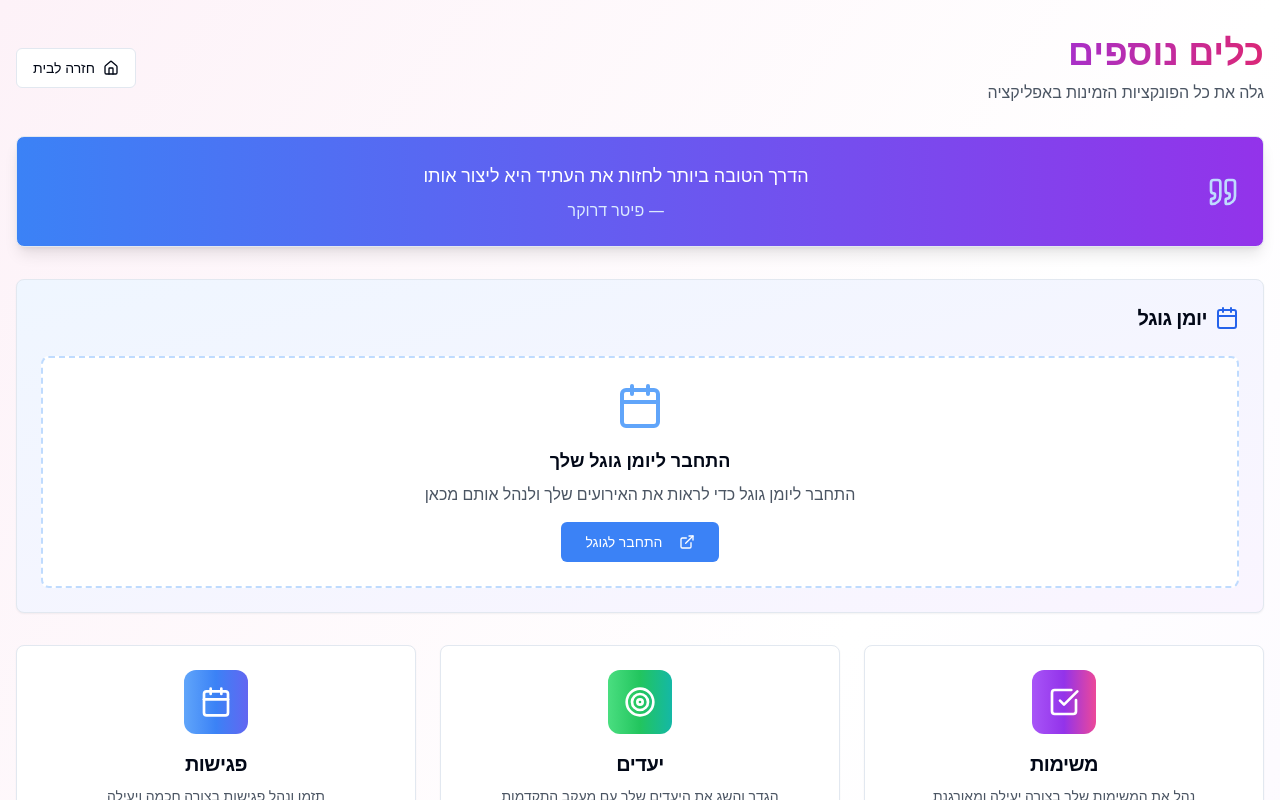
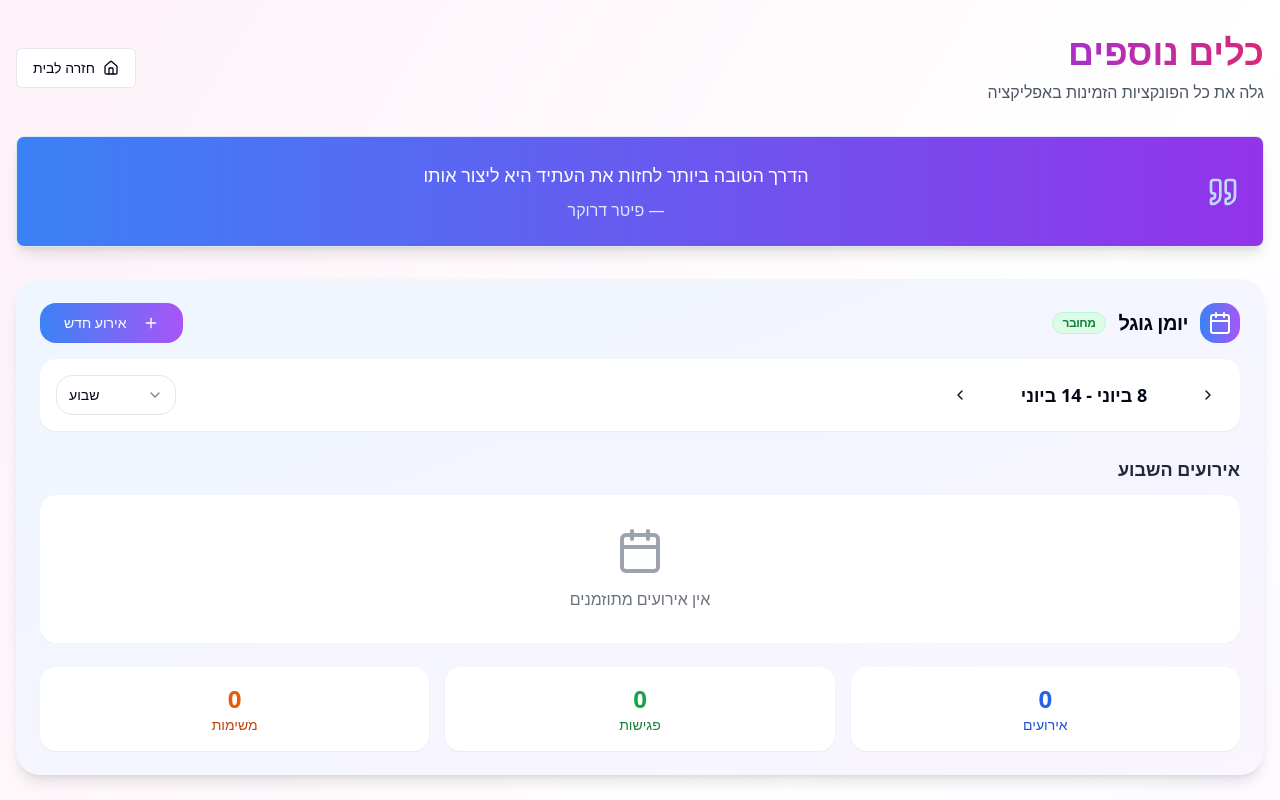
Before and after one commit to yayovtt/site-shape-mimic-magic, a React (Vite) app: page /tools in a window 1280 px wide. Shown: the top 800 px of the page. Built offline with nearby package versions, Linux system fonts and the light colour scheme.

Commit message:
Implement automatic Google Calendar connection and display.
Add a calendar icon to trigger the display, with options for day, week, and month views, and a rounded design.

```diff
--- a/src/components/GoogleCalendarIntegration.tsx
+++ b/src/components/GoogleCalendarIntegration.tsx
@@ -1,238 +1,231 @@
 
-import React, { useState, useEffect } from 'react';
+import React, { useState } from 'react';
 import { Card, CardContent, CardHeader, CardTitle } from "@/components/ui/card";
 import { Button } from "@/components/ui/button";
 import { Badge } from "@/components/ui/badge";
-import { Calendar, Plus, ExternalLink, Check, X } from "lucide-react";
-import { useToast } from "@/hooks/use-toast";
+import { Calendar, ChevronLeft, ChevronRight, Plus } from "lucide-react";
+import { Select, SelectContent, SelectItem, SelectTrigger, SelectValue } from "@/components/ui/select";
 
 interface CalendarEvent {
   id: string;
-  summary: string;
-  start: {
-    dateTime?: string;
-    date?: string;
-  };
-  end: {
-    dateTime?: string;
-    date?: string;
-  };
-  description?: string;
+  title: string;
+  time: string;
+  date: string;
+  type: 'meeting' | 'task' | 'reminder';
 }
 
-export const GoogleCalendarIntegration = () => {
-  const [isConnected, setIsConnected] = useState(false);
-  const [events, setEvents] = useState<CalendarEvent[]>([]);
-  const [isLoading, setIsLoading] = useState(false);
-  const { toast } = useToast();
+const sampleEvents: CalendarEvent[] = [
+  { id: '1', title: 'פגישת צוות', time: '10:00', date: '2025-01-08', type: 'meeting' },
+  { id: '2', title: 'מצגת פרויקט', time: '14:30', date: '2025-01-08', type: 'task' },
+  { id: '3', title: 'שיחה עם לקוח', time: '16:00', date: '2025-01-09', type: 'meeting' },
+  { id: '4', title: 'תזכורת: דו"ח שבועי', time: '09:00', date: '2025-01-10', type: 'reminder' },
+  { id: '5', title: 'סדנת פיתוח', time: '11:00', date: '2025-01-12', type: 'task' },
+];
 
-  const handleConnectToGoogle = async () => {
-    setIsLoading(true);
-
-    try {
-      // This would normally initiate OAuth flow
-      // For demo purposes, we'll simulate connection
-      setTimeout(() => {
-        setIsConnected(true);
-        setIsLoading(false);
-
-        // Sample events for demonstration
-        setEvents([
-          {
-            id: '1',
-            summary: 'פגישת צוות',
-            start: { dateTime: new Date(Date.now() + 86400000).toISOString() },
-            end: { dateTime: new Date(Date.now() + 90000000).toISOString() },
-            description: 'פגישה שבועית עם הצוות'
-          },
-          {
-            id: '2',
-            summary: 'פרויקט חדש',
-            start: { dateTime: new Date(Date.now() + 172800000).toISOString() },
-            end: { dateTime: new Date(Date.now() + 176400000).toISOString() },
-            description: 'דיון על פרויקט חדש'
-          }
-        ]);
-
-        toast({
-          title: "התחברות הצליחה!",
-          description: "התחברת בהצלחה ליומן גוגל שלך",
-        });
-      }, 2000);
-    } catch (error) {
-      console.error("Error connecting to Google Calendar:", error);
-      toast({
-        title: "שגיאה בהתחברות",
-        description: "לא הצלחנו להתחבר ליומן גוגל. נסה שוב.",
-        variant: "destructive",
-      });
-      setIsLoading(false);
+const getEventTypeColor = (type: string) => {
+  switch (type) {
+    case 'meeting': return 'bg-blue-100 text-blue-700 border-blue-200';
+    case 'task': return 'bg-green-100 text-green-700 border-green-200';
+    case 'reminder': return 'bg-orange-100 text-orange-700 border-orange-200';
+    default: return 'bg-gray-100 text-gray-700 border-gray-200';
   }
 };
 
-  const handleDisconnect = () => {
-    setIsConnected(false);
-    setEvents([]);
-    toast({
-      title: "התנתקות הושלמה",
-      description: "התנתקת מיומן גוגל",
-    });
+const getEventTypeText = (type: string) => {
+  switch (type) {
+    case 'meeting': return 'פגישה';
+    case 'task': return 'משימה';
+    case 'reminder': return 'תזכורת';
+    default: return 'אירוע';
+  }
 };
 
-  const formatEventTime = (event: CalendarEvent) => {
-    const start = event.start.dateTime || event.start.date;
-    const end = event.end.dateTime || event.end.date;
+export const GoogleCalendarIntegration = () => {
+  const [viewType, setViewType] = useState<'day' | 'week' | 'month'>('week');
+  const [currentDate, setCurrentDate] = useState(new Date());
 
-    if (!start) return '';
+  const formatDateHeader = () => {
+    const options: Intl.DateTimeFormatOptions = {
+      year: 'numeric',
+      month: 'long',
+      day: viewType === 'day' ? 'numeric' : undefined,
+    };
 
-    const startDate = new Date(start);
-    const endDate = new Date(end || start);
+    if (viewType === 'week') {
+      const startOfWeek = new Date(currentDate);
+      const endOfWeek = new Date(currentDate);
+      endOfWeek.setDate(endOfWeek.getDate() + 6);
+      return `${startOfWeek.toLocaleDateString('he-IL', { day: 'numeric', month: 'short' })} - ${endOfWeek.toLocaleDateString('he-IL', { day: 'numeric', month: 'short' })}`;
+    }
 
-    const startTime = startDate.toLocaleTimeString('he-IL', {
-      hour: '2-digit',
-      minute: '2-digit'
+    return currentDate.toLocaleDateString('he-IL', options);
+  };
+
+  const navigateDate = (direction: 'prev' | 'next') => {
+    const newDate = new Date(currentDate);
+    if (viewType === 'day') {
+      newDate.setDate(newDate.getDate() + (direction === 'next' ? 1 : -1));
+    } else if (viewType === 'week') {
+      newDate.setDate(newDate.getDate() + (direction === 'next' ? 7 : -7));
+    } else {
+      newDate.setMonth(newDate.getMonth() + (direction === 'next' ? 1 : -1));
+    }
+    setCurrentDate(newDate);
+  };
+
+  const getFilteredEvents = () => {
+    const today = new Date().toISOString().split('T')[0];
+    const currentDateStr = currentDate.toISOString().split('T')[0];
+
+    if (viewType === 'day') {
+      return sampleEvents.filter(event => event.date === currentDateStr);
+    } else if (viewType === 'week') {
+      const weekStart = new Date(currentDate);
+      const weekEnd = new Date(currentDate);
+      weekEnd.setDate(weekEnd.getDate() + 6);
+
+      return sampleEvents.filter(event => {
+        const eventDate = new Date(event.date);
+        return eventDate >= weekStart && eventDate <= weekEnd;
       });
+    } else {
+      const monthStart = new Date(currentDate.getFullYear(), currentDate.getMonth(), 1);
+      const monthEnd = new Date(currentDate.getFullYear(), currentDate.getMonth() + 1, 0);
 
-    const endTime = endDate.toLocaleTimeString('he-IL', {
-      hour: '2-digit',
-      minute: '2-digit'
+      return sampleEvents.filter(event => {
+        const eventDate = new Date(event.date);
+        return eventDate >= monthStart && eventDate <= monthEnd;
       });
-
-    const date = startDate.toLocaleDateString('he-IL');
-
-    return `${date} • ${startTime} - ${endTime}`;
+    }
   };
 
   return (
-    <Card className="bg-gradient-to-br from-blue-50 to-purple-50">
-      <CardHeader>
-        <CardTitle className="flex items-center gap-2 text-xl">
-          <Calendar className="w-6 h-6 text-blue-600" />
+    <Card className="bg-gradient-to-br from-blue-50 to-purple-50 border-0 shadow-lg rounded-3xl overflow-hidden">
+      <CardHeader className="pb-4">
+        <div className="flex items-center justify-between">
+          <CardTitle className="flex items-center gap-3 text-xl">
+            <div className="p-2 bg-gradient-to-r from-blue-500 to-purple-500 rounded-2xl">
+              <Calendar className="w-6 h-6 text-white" />
+            </div>
             יומן גוגל
-          {isConnected && (
-            <Badge variant="secondary" className="bg-green-100 text-green-700 mr-2">
-              <Check className="w-3 h-3 ml-1" />
+            <Badge className="bg-green-100 text-green-700 border-green-200 rounded-full">
               מחובר
             </Badge>
-          )}
           </CardTitle>
-      </CardHeader>
-      <CardContent className="space-y-6">
-        {!isConnected ? (
-          <div className="text-center space-y-4">
-            <div className="p-6 bg-white rounded-lg border-2 border-dashed border-blue-200">
-              <Calendar className="w-12 h-12 text-blue-400 mx-auto mb-4" />
-              <h3 className="text-lg font-semibold mb-2">התחבר ליומן גוגל שלך</h3>
-              <p className="text-gray-600 mb-4">
-                התחבר ליומן גוגל כדי לראות את האירועים שלך ולנהל אותם מכאן
-              </p>
+
           <Button
-                onClick={handleConnectToGoogle}
-                disabled={isLoading}
-                className="bg-blue-500 hover:bg-blue-600 text-white px-6 py-2"
+            className="bg-gradient-to-r from-blue-500 to-purple-500 hover:opacity-90 text-white rounded-2xl px-6"
           >
-                {isLoading ? (
-                  <>
-                    <div className="animate-spin rounded-full h-4 w-4 border-b-2 border-white mr-2"></div>
-                    מתחבר...
-                  </>
-                ) : (
-                  <>
-                    <ExternalLink className="w-4 h-4 ml-2" />
-                    התחבר לגוגל
-                  </>
-                )}
+            <Plus className="w-4 h-4 ml-2" />
+            אירוע חדש
           </Button>
         </div>
+      </CardHeader>
+
+      <CardContent className="space-y-6">
+        {/* View Controls */}
+        <div className="flex items-center justify-between p-4 bg-white rounded-2xl shadow-sm">
+          <div className="flex items-center gap-2">
+            <Button
+              variant="ghost"
+              size="sm"
+              onClick={() => navigateDate('prev')}
+              className="rounded-full w-8 h-8 p-0"
+            >
+              <ChevronRight className="w-4 h-4" />
+            </Button>
+
+            <div className="text-lg font-semibold min-w-[200px] text-center">
+              {formatDateHeader()}
             </div>
-        ) : (
-          <div className="space-y-4">
-            {/* Connection Status */}
-            <div className="flex justify-between items-center p-4 bg-green-50 rounded-lg border border-green-200">
-              <div className="flex items-center gap-2">
-                <Check className="w-5 h-5 text-green-600" />
-                <span className="text-green-700 font-medium">מחובר ליומן גוגל</span>
-              </div>
+
             <Button
-                variant="outline"
+              variant="ghost"
               size="sm"
-                onClick={handleDisconnect}
-                className="text-red-600 border-red-200 hover:bg-red-50"
+              onClick={() => navigateDate('next')}
+              className="rounded-full w-8 h-8 p-0"
             >
-                <X className="w-4 h-4 ml-1" />
-                התנתק
+              <ChevronLeft className="w-4 h-4" />
             </Button>
           </div>
 
-            {/* Quick Actions */}
-            <div className="grid grid-cols-1 md:grid-cols-2 gap-4">
-              <Button
-                className="bg-gradient-to-r from-blue-500 to-purple-500 hover:opacity-90 text-white"
-                onClick={() => window.open('https://calendar.google.com', '_blank')}
-              >
-                <Plus className="w-4 h-4 ml-2" />
-                צור אירוע חדש
-              </Button>
-              <Button
-                variant="outline"
-                onClick={() => window.open('https://calendar.google.com', '_blank')}
-              >
-                <ExternalLink className="w-4 h-4 ml-2" />
-                פתח יומן גוגל
-              </Button>
+          <Select value={viewType} onValueChange={(value: 'day' | 'week' | 'month') => setViewType(value)}>
+            <SelectTrigger className="w-[120px] rounded-2xl border-gray-200">
+              <SelectValue />
+            </SelectTrigger>
+            <SelectContent className="rounded-xl">
+              <SelectItem value="day" className="rounded-lg">יום</SelectItem>
+              <SelectItem value="week" className="rounded-lg">שבוע</SelectItem>
+              <SelectItem value="month" className="rounded-lg">חודש</SelectItem>
+            </SelectContent>
+          </Select>
         </div>
 
-            {/* Upcoming Events */}
+        {/* Events List */}
         <div className="space-y-3">
-              <h4 className="text-lg font-semibold flex items-center gap-2">
-                <Calendar className="w-5 h-5 text-blue-600" />
-                אירועים קרובים
+          <h4 className="text-lg font-semibold text-gray-800">
+            אירועים {viewType === 'day' ? 'היום' : viewType === 'week' ? 'השבוע' : 'החודש'}
           </h4>
 
-              {events.length === 0 ? (
-                <div className="text-center p-6 bg-white rounded-lg border border-gray-200">
-                  <Calendar className="w-8 h-8 text-gray-400 mx-auto mb-2" />
-                  <p className="text-gray-500">אין אירועים קרובים</p>
+          <div className="space-y-3 max-h-[400px] overflow-y-auto">
+            {getFilteredEvents().length === 0 ? (
+              <div className="text-center p-8 bg-white rounded-2xl shadow-sm">
+                <Calendar className="w-12 h-12 text-gray-400 mx-auto mb-3" />
+                <p className="text-gray-500">אין אירועים מתוזמנים</p>
               </div>
             ) : (
-                <div className="space-y-3">
-                  {events.map((event) => (
-                    <div key={event.id} className="p-4 bg-white rounded-lg border border-gray-200 hover:shadow-md transition-shadow">
-                      <div className="flex justify-between items-start">
+              getFilteredEvents().map((event) => (
+                <div key={event.id} className="p-4 bg-white rounded-2xl shadow-sm hover:shadow-md transition-shadow border border-gray-100">
+                  <div className="flex items-center justify-between">
                     <div className="flex-1">
-                          <h5 className="font-medium text-gray-900 mb-1">{event.summary}</h5>
-                          <p className="text-sm text-gray-600 mb-2">{formatEventTime(event)}</p>
-                          {event.description && (
-                            <p className="text-sm text-gray-500">{event.description}</p>
-                          )}
+                      <div className="flex items-center gap-3 mb-2">
+                        <h5 className="font-medium text-gray-900">{event.title}</h5>
+                        <Badge className={`rounded-full text-xs ${getEventTypeColor(event.type)}`}>
+                          {getEventTypeText(event.type)}
+                        </Badge>
+                      </div>
+                      <div className="flex items-center gap-4 text-sm text-gray-600">
+                        <span>{event.time}</span>
+                        <span>{new Date(event.date).toLocaleDateString('he-IL', {
+                          weekday: 'long',
+                          day: 'numeric',
+                          month: 'short'
+                        })}</span>
+                      </div>
                     </div>
                     <Button
                       variant="ghost"
                       size="sm"
-                          onClick={() => window.open(`https://calendar.google.com/calendar/event?eid=${event.id}`, '_blank')}
+                      className="rounded-full text-blue-600 hover:bg-blue-50"
                     >
-                          <ExternalLink className="w-4 h-4" />
+                      פתח
                     </Button>
                   </div>
                 </div>
-                  ))}
-                </div>
+              ))
             )}
           </div>
+        </div>
 
-            {/* Stats */}
-            <div className="grid grid-cols-2 gap-4">
-              <div className="text-center p-4 bg-blue-50 rounded-lg">
-                <div className="text-2xl font-bold text-blue-600">{events.length}</div>
-                <div className="text-blue-700 text-sm">אירועים השבוע</div>
+        {/* Quick Stats */}
+        <div className="grid grid-cols-3 gap-4">
+          <div className="text-center p-4 bg-white rounded-2xl shadow-sm">
+            <div className="text-2xl font-bold text-blue-600">{getFilteredEvents().length}</div>
+            <div className="text-blue-700 text-sm">אירועים</div>
           </div>
-              <div className="text-center p-4 bg-purple-50 rounded-lg">
-                <div className="text-2xl font-bold text-purple-600">2</div>
-                <div className="text-purple-700 text-sm">אירועים היום</div>
+          <div className="text-center p-4 bg-white rounded-2xl shadow-sm">
+            <div className="text-2xl font-bold text-green-600">
+              {getFilteredEvents().filter(e => e.type === 'meeting').length}
+            </div>
+            <div className="text-green-700 text-sm">פגישות</div>
+          </div>
+          <div className="text-center p-4 bg-white rounded-2xl shadow-sm">
+            <div className="text-2xl font-bold text-orange-600">
+              {getFilteredEvents().filter(e => e.type === 'task').length}
+            </div>
+            <div className="text-orange-700 text-sm">משימות</div>
           </div>
         </div>
-          </div>
-        )}
       </CardContent>
     </Card>
   );
```
Lines whose indentation alone changed are shown as unchanged.
